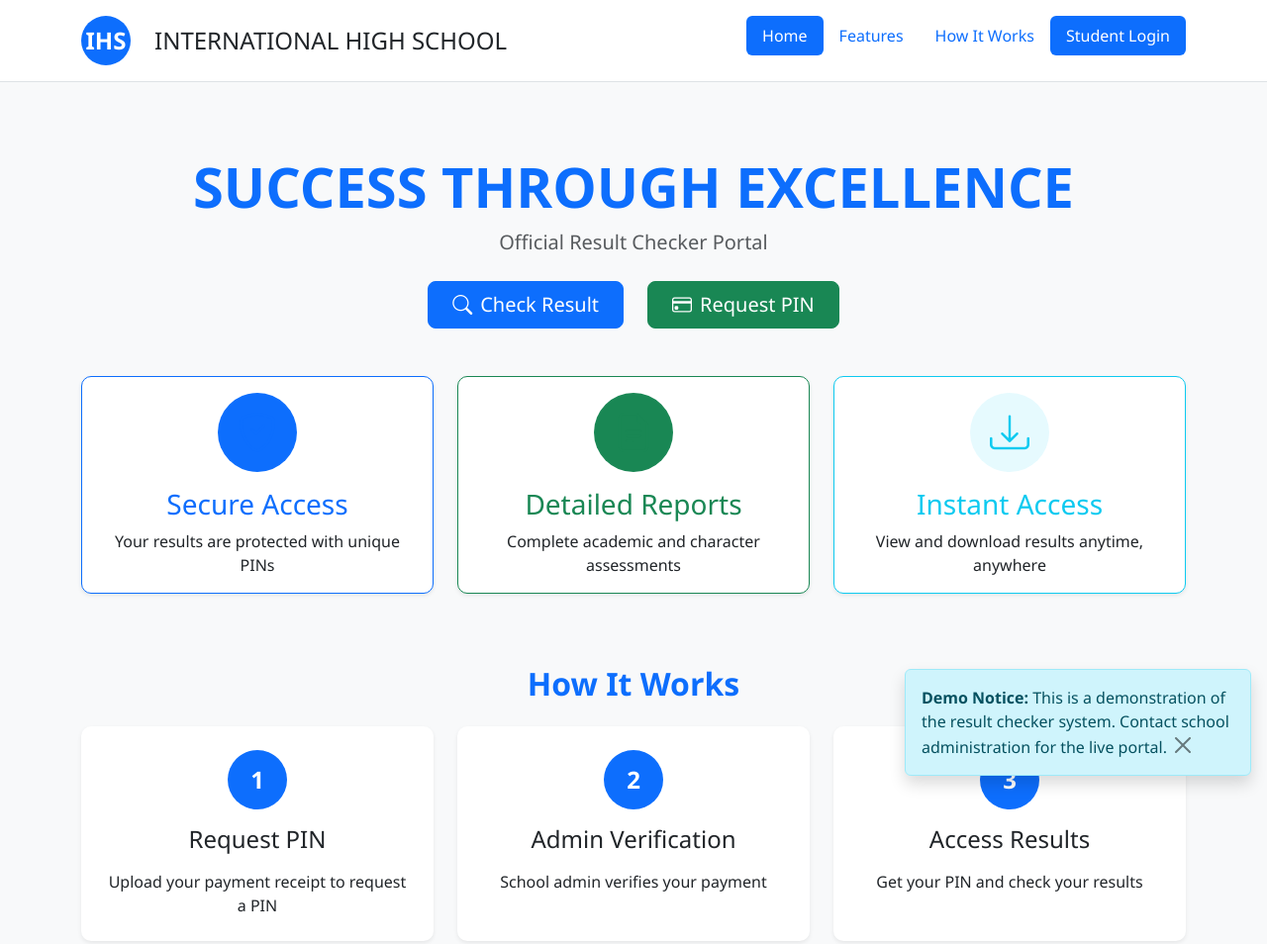
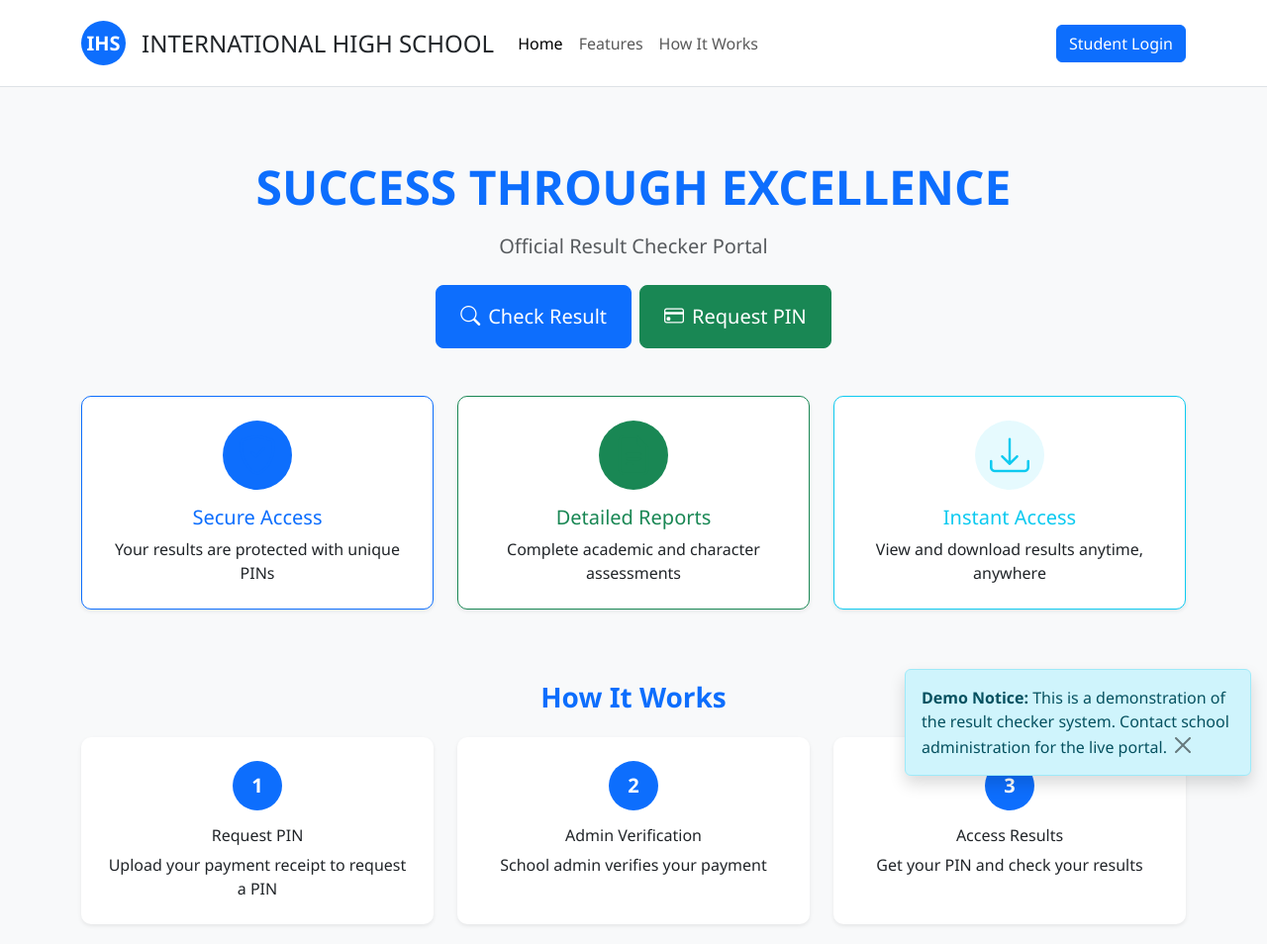
Before and after one commit to Emmanuel7-CR/Result-Checker, a plain HTML site: page index.html in a window 1280 px wide. Shown: the top 954 px of the page at 99% size. Drawn offline with nearby package versions, Linux system fonts and the light colour scheme.

Commit message:
responsiveness

```diff
--- a/index.html
+++ b/index.html
@@ -10,123 +10,147 @@
     <link href="css/custom.css" rel="stylesheet">
 </head>
 <body class="bg-light">
-    <header class="py-3 mb-4 border-bottom bg-white">
-        <div class="container d-flex flex-wrap justify-content-center">
-            <a href="/" class="d-flex align-items-center mb-3 mb-md-0 me-md-auto text-dark text-decoration-none">
-                <div class="bg-primary text-white rounded-circle d-flex align-items-center justify-content-center me-2" style="width: 50px; height: 50px;">
-                    <span class="fs-4 fw-bold">IHS</span>
+    <header class="py-2 mb-4 border-bottom bg-white sticky-top">
+        <div class="container">
+            <nav class="navbar navbar-expand-lg navbar-light px-0">
+                <div class="container-fluid p-0">
+                    <a href="/" class="navbar-brand d-flex align-items-center text-dark text-decoration-none">
+                        <div class="bg-primary text-white rounded-circle d-flex align-items-center justify-content-center me-2" style="width: 45px; height: 45px;">
+                            <span class="fs-5 fw-bold">IHS</span>
+                        </div>
+                        <span class="d-none d-md-block fs-4 ms-2">INTERNATIONAL HIGH SCHOOL</span>
+                        <span class="d-md-none fs-5 fw-bold ms-2">IHS</span>
+                    </a>
+
+                    <button class="navbar-toggler" type="button" data-bs-toggle="collapse" data-bs-target="#navbarContent"
+                            aria-controls="navbarContent" aria-expanded="false" aria-label="Toggle navigation">
+                        <span class="navbar-toggler-icon"></span>
+                    </button>
+
+                    <div class="collapse navbar-collapse" id="navbarContent">
+                        <ul class="navbar-nav me-auto mb-2 mb-lg-0">
+                            <li class="nav-item">
+                                <a href="#" class="nav-link active">Home</a>
+                            </li>
+                            <li class="nav-item">
+                                <a href="#features" class="nav-link">Features</a>
+                            </li>
+                            <li class="nav-item">
+                                <a href="#how-it-works" class="nav-link">How It Works</a>
+                            </li>
+                        </ul>
+                        <div class="d-grid gap-2 d-md-flex justify-content-md-end">
+                            <a href="student/login.html" class="btn btn-primary">
+                                <i class="bi bi-person-circle d-md-none"></i>
+                                <span class="d-none d-md-inline">Student Login</span>
+                            </a>
+                        </div>
+                    </div>
                 </div>
-                <span class="fs-4 ms-3">INTERNATIONAL HIGH SCHOOL</span>
-            </a>
-            <ul class="nav nav-pills">
-                <li class="nav-item"><a href="#" class="nav-link active">Home</a></li>
-                <li class="nav-item"><a href="#features" class="nav-link">Features</a></li>
-                <li class="nav-item"><a href="#how-it-works" class="nav-link">How It Works</a></li>
-                 <li class="nav-item"><a href="student/login.html" class="nav-link btn btn-primary text-white">Student Login</a></li>
-            </ul>
+            </nav>
         </div>
     </header>
 
-    <main class="container py-5">
-        <section class="text-center mb-5">
-            <h1 class="display-4 fw-bold text-primary">SUCCESS THROUGH EXCELLENCE</h1>
-            <p class="lead text-muted">Official Result Checker Portal</p>
-            <div class="d-grid gap-2 d-sm-flex justify-content-sm-center mt-4">
-                <a href="student/check-result.html" class="btn btn-primary btn-lg px-4 me-sm-3">
+    <main class="container py-4 py-md-5">
+        <section class="text-center mb-4 mb-md-5">
+            <h1 class="display-5 display-md-4 fw-bold text-primary mb-2 mb-md-3">SUCCESS THROUGH EXCELLENCE</h1>
+            <p class="lead text-muted mb-3 mb-md-4">Official Result Checker Portal</p>
+            <div class="d-grid gap-2 d-sm-flex justify-content-sm-center">
+                <a href="student/check-result.html" class="btn btn-primary btn-lg px-4 py-3">
                     <i class="bi bi-search me-2"></i>Check Result
                 </a>
-                <a href="student/request-pin.html" class="btn btn-success btn-lg px-4">
+                <a href="student/request-pin.html" class="btn btn-success btn-lg px-4 py-3 mt-3 mt-sm-0">
                     <i class="bi bi-credit-card me-2"></i>Request PIN
                 </a>
             </div>
         </section>
 
-        <section id="features" class="row mb-5">
-            <div class="col-md-4 mb-4">
+        <section id="features" class="row mb-4 mb-md-5">
+            <div class="col-12 col-md-4 mb-4">
                 <div class="card h-100 border-primary shadow-sm">
-                    <div class="card-body text-center">
-                        <div class="bg-primary bg-opacity-10 text-primary rounded-circle d-inline-flex align-items-center justify-content-center p-3 mb-3" style="width: 80px; height: 80px;">
+                    <div class="card-body text-center p-3 p-md-4">
+                        <div class="bg-primary bg-opacity-10 text-primary rounded-circle d-inline-flex align-items-center justify-content-center p-3 mb-3" style="width: 70px; height: 70px;">
                             <i class="bi bi-shield-check fs-1"></i>
                         </div>
-                        <h3 class="card-title text-primary">Secure Access</h3>
-                        <p class="card-text">Your results are protected with unique PINs</p>
+                        <h3 class="card-title text-primary h5 h4-md mb-2">Secure Access</h3>
+                        <p class="card-text mb-0">Your results are protected with unique PINs</p>
                     </div>
                 </div>
             </div>
-            <div class="col-md-4 mb-4">
+            <div class="col-12 col-md-4 mb-4">
                 <div class="card h-100 border-success shadow-sm">
-                    <div class="card-body text-center">
-                        <div class="bg-success bg-opacity-10 text-success rounded-circle d-inline-flex align-items-center justify-content-center p-3 mb-3" style="width: 80px; height: 80px;">
+                    <div class="card-body text-center p-3 p-md-4">
+                        <div class="bg-success bg-opacity-10 text-success rounded-circle d-inline-flex align-items-center justify-content-center p-3 mb-3" style="width: 70px; height: 70px;">
                             <i class="bi bi-file-earmark-text fs-1"></i>
                         </div>
-                        <h3 class="card-title text-success">Detailed Reports</h3>
-                        <p class="card-text">Complete academic and character assessments</p>
+                        <h3 class="card-title text-success h5 h4-md mb-2">Detailed Reports</h3>
+                        <p class="card-text mb-0">Complete academic and character assessments</p>
                     </div>
                 </div>
             </div>
-            <div class="col-md-4 mb-4">
+            <div class="col-12 col-md-4 mb-4">
                 <div class="card h-100 border-info shadow-sm">
-                    <div class="card-body text-center">
-                        <div class="bg-info bg-opacity-10 text-info rounded-circle d-inline-flex align-items-center justify-content-center p-3 mb-3" style="width: 80px; height: 80px;">
+                    <div class="card-body text-center p-3 p-md-4">
+                        <div class="bg-info bg-opacity-10 text-info rounded-circle d-inline-flex align-items-center justify-content-center p-3 mb-3" style="width: 70px; height: 70px;">
                             <i class="bi bi-download fs-1"></i>
                         </div>
-                        <h3 class="card-title text-info">Instant Access</h3>
-                        <p class="card-text">View and download results anytime, anywhere</p>
+                        <h3 class="card-title text-info h5 h4-md mb-2">Instant Access</h3>
+                        <p class="card-text mb-0">View and download results anytime, anywhere</p>
                     </div>
                 </div>
             </div>
         </section>
 
-        <section id="how-it-works" class="mb-5">
-            <h2 class="text-center mb-4 fw-bold text-primary">How It Works</h2>
-            <div class="row g-4">
-                <div class="col-md-4">
+        <section id="how-it-works" class="mb-4 mb-md-5">
+            <h2 class="text-center mb-3 mb-md-4 fw-bold text-primary h3">How It Works</h2>
+            <div class="row g-3 g-md-4">
+                <div class="col-12 col-md-4">
                     <div class="card border-0 shadow-sm h-100">
-                        <div class="card-body text-center p-4">
-                            <div class="bg-primary text-white rounded-circle d-inline-flex align-items-center justify-content-center mb-3" style="width: 60px; height: 60px;">
-                                <span class="fs-4 fw-bold">1</span>
+                        <div class="card-body text-center p-3 p-md-4">
+                            <div class="bg-primary text-white rounded-circle d-inline-flex align-items-center justify-content-center mb-3" style="width: 50px; height: 50px;">
+                                <span class="fs-5 fw-bold">1</span>
                             </div>
-                            <h4 class="card-title mb-3">Request PIN</h4>
-                            <p class="card-text">Upload your payment receipt to request a PIN</p>
+                            <h4 class="card-title mb-2 h6 h5-md">Request PIN</h4>
+                            <p class="card-text mb-0">Upload your payment receipt to request a PIN</p>
                         </div>
                     </div>
                 </div>
-                <div class="col-md-4">
+                <div class="col-12 col-md-4">
                     <div class="card border-0 shadow-sm h-100">
-                        <div class="card-body text-center p-4">
-                            <div class="bg-primary text-white rounded-circle d-inline-flex align-items-center justify-content-center mb-3" style="width: 60px; height: 60px;">
-                                <span class="fs-4 fw-bold">2</span>
+                        <div class="card-body text-center p-3 p-md-4">
+                            <div class="bg-primary text-white rounded-circle d-inline-flex align-items-center justify-content-center mb-3" style="width: 50px; height: 50px;">
+                                <span class="fs-5 fw-bold">2</span>
                             </div>
-                            <h4 class="card-title mb-3">Admin Verification</h4>
-                            <p class="card-text">School admin verifies your payment</p>
+                            <h4 class="card-title mb-2 h6 h5-md">Admin Verification</h4>
+                            <p class="card-text mb-0">School admin verifies your payment</p>
                         </div>
                     </div>
                 </div>
-                <div class="col-md-4">
+                <div class="col-12 col-md-4">
                     <div class="card border-0 shadow-sm h-100">
-                        <div class="card-body text-center p-4">
-                            <div class="bg-primary text-white rounded-circle d-inline-flex align-items-center justify-content-center mb-3" style="width: 60px; height: 60px;">
-                                <span class="fs-4 fw-bold">3</span>
+                        <div class="card-body text-center p-3 p-md-4">
+                            <div class="bg-primary text-white rounded-circle d-inline-flex align-items-center justify-content-center mb-3" style="width: 50px; height: 50px;">
+                                <span class="fs-5 fw-bold">3</span>
                             </div>
-                            <h4 class="card-title mb-3">Access Results</h4>
-                            <p class="card-text">Get your PIN and check your results</p>
+                            <h4 class="card-title mb-2 h6 h5-md">Access Results</h4>
+                            <p class="card-text mb-0">Get your PIN and check your results</p>
                         </div>
                     </div>
                 </div>
             </div>
         </section>
 
-        <section class="mb-5">
-            <div class="row align-items-center g-4">
-                <div class="col-md-6">
+        <section class="mb-4 mb-md-5">
+            <div class="row align-items-center g-3 g-md-4">
+                <div class="col-12 col-md-6 mb-3 mb-md-0">
                     <img src="https://images.unsplash.com/photo-1523050854058-8df90110c9f1?ixlib=rb-4.0.3&ixid=M3wxMjA3fDB8MHxwaG90by1wYWdlfHx8fGVufDB8fHx8fA%3D%3D&auto=format&fit=crop&w=800&q=80"
                          class="img-fluid rounded shadow"
                          alt="Students in classroom"
-                         style="max-height: 400px; object-fit: cover;">
+                         style="max-height: 350px; object-fit: cover; width: 100%;">
                 </div>
-                <div class="col-md-6">
-                    <h2 class="fw-bold text-primary mb-3">About Our Result System</h2>
-                    <p class="lead mb-4">International High School is committed to providing a secure and efficient way for students and parents to access examination results.</p>
+                <div class="col-12 col-md-6">
+                    <h2 class="fw-bold text-primary h3 mb-3">About Our Result System</h2>
+                    <p class="lead mb-3 mb-md-4 fs-6">International High School is committed to providing a secure and efficient way for students and parents to access examination results.</p>
                     <ul class="list-unstyled mb-4">
                         <li class="mb-2"><i class="bi bi-check-circle-fill text-success me-2"></i> Instant access to results after publication</li>
                         <li class="mb-2"><i class="bi bi-check-circle-fill text-success me-2"></i> Secure PIN-protected system</li>
@@ -139,21 +163,25 @@
         </section>
     </main>
 
-    <footer class="py-4 mt-5 bg-dark text-white">
-        <div class="container text-center">
-            <p class="mb-2">295, Sapele/Warri Road, Sapele, Delta State</p>
-            <p class="mb-2">
-                <a href="https://wa.me/2348031234567" class="text-white me-3" target="_blank">
-                    <i class="bi bi-whatsapp"></i> WhatsApp
-                </a>
-                <a href="mailto:info@internationalhighschool.edu.ng" class="text-white me-3" target="_blank">
-                    <i class="bi bi-envelope"></i> Email
-                </a>
-                <a href="tel:+2348031234567" class="text-white">
-                    <i class="bi bi-telephone"></i> Call
-                </a>
-            </p>
-            <p class="mb-0">&copy; 2026 International High School. All rights reserved.</p>
+    <footer class="py-3 py-md-4 mt-4 mt-md-5 bg-dark text-white">
+        <div class="container">
+            <div class="row">
+                <div class="col-12 text-center mb-3 mb-md-0">
+                    <p class="mb-1">Okpe Rd, Sapele, 331107, Delta</p>
+                    <div class="mb-2">
+                        <a href="https://wa.me/2348031234567" class="text-white mx-2" target="_blank" aria-label="WhatsApp">
+                            <i class="bi bi-whatsapp fs-4"></i>
+                        </a>
+                        <a href="mailto:info@internationalhighschool.edu.ng" class="text-white mx-2" target="_blank" aria-label="Email">
+                            <i class="bi bi-envelope fs-4"></i>
+                        </a>
+                        <a href="tel:+2348031234567" class="text-white mx-2" aria-label="Call">
+                            <i class="bi bi-telephone fs-4"></i>
+                        </a>
+                    </div>
+                    <p class="mb-0 small">&copy; 2026 International High School. All rights reserved.</p>
+                </div>
+            </div>
         </div>
     </footer>
 
```
